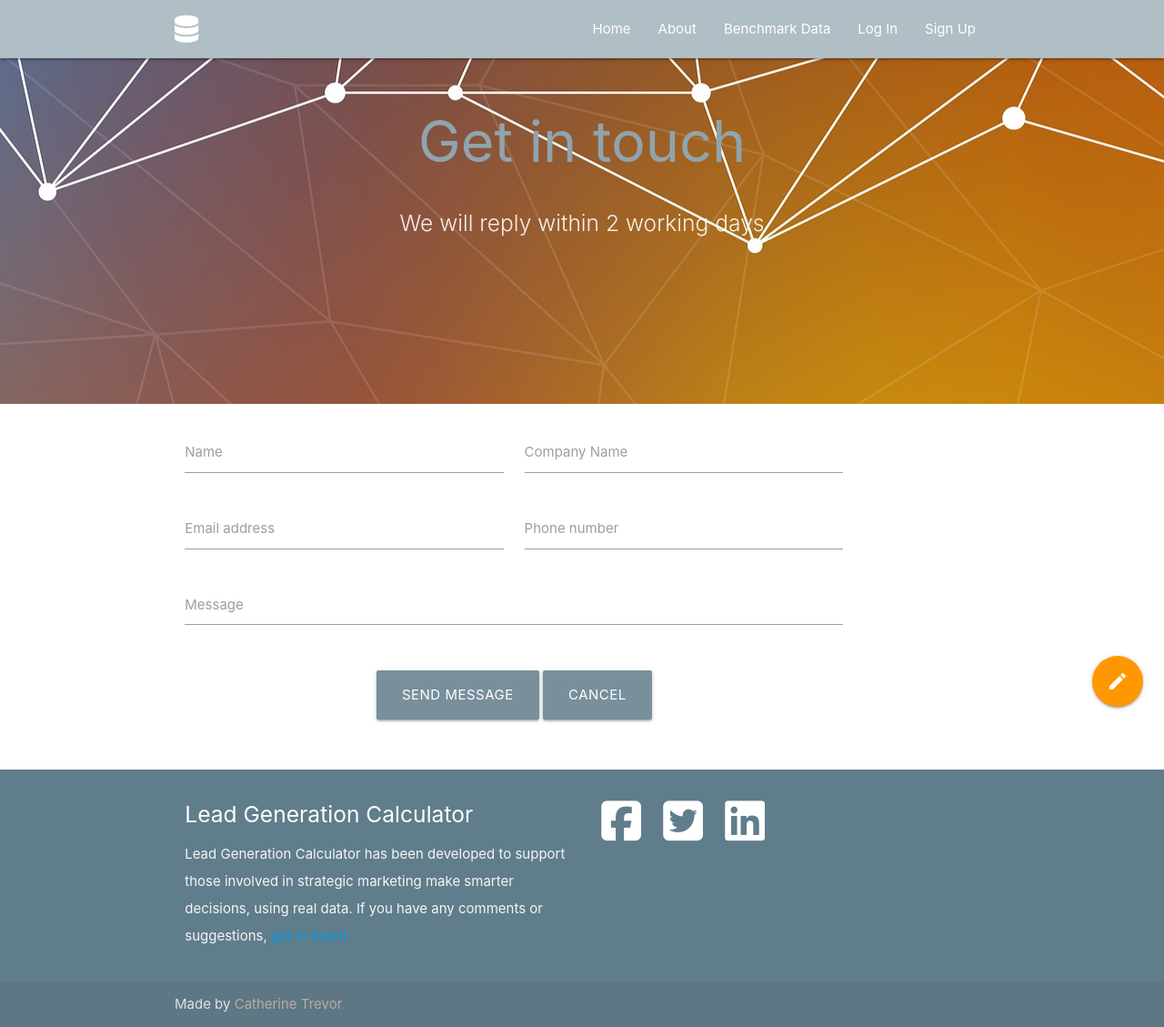
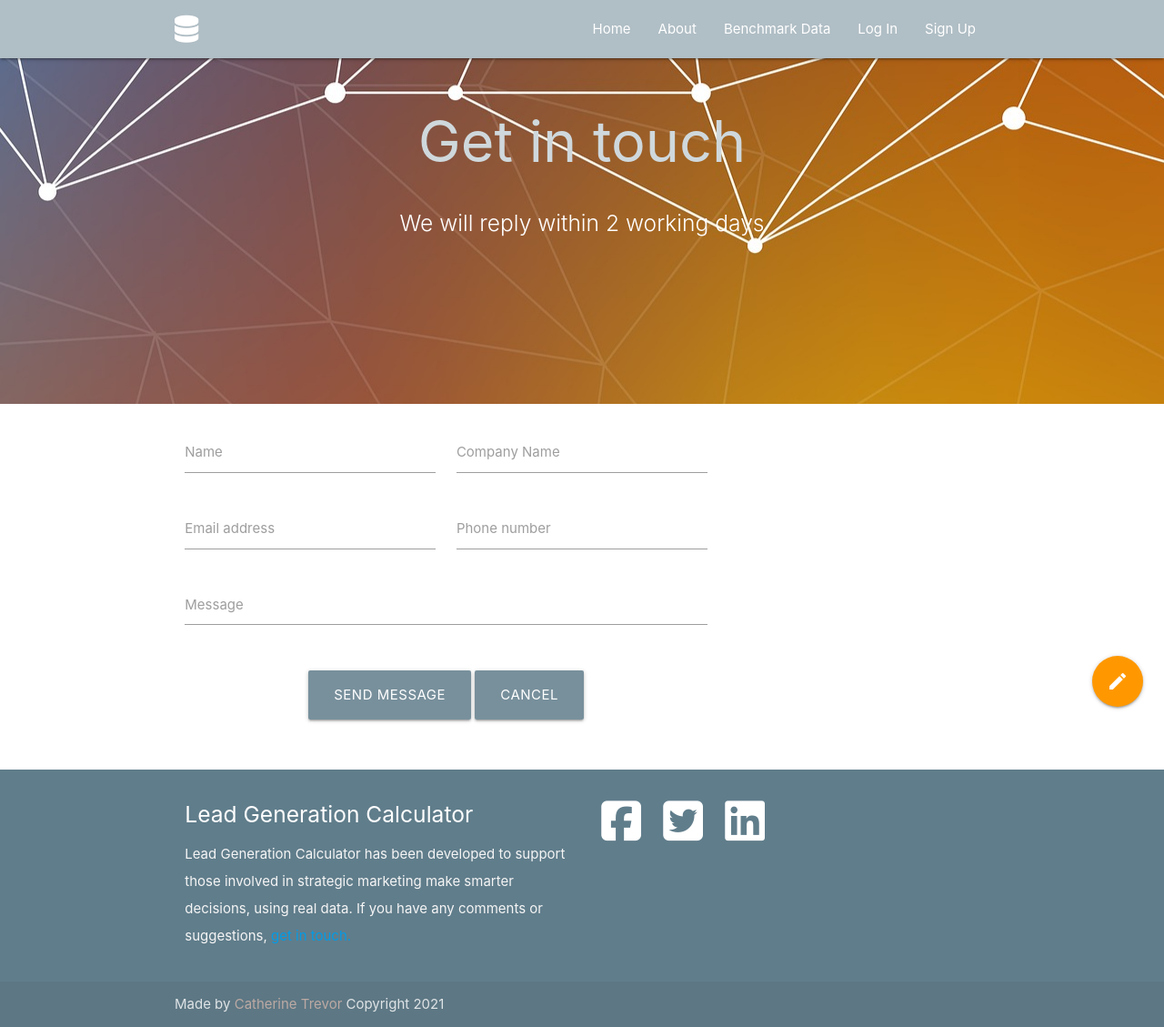
Before and after one commit to CatherineTrevor/lead-generator-calculator, a Flask app: page /contact_us in a window 1280 px wide. Shown: the whole page at 91% size. Run offline with Flask 2, Linux system fonts and the light colour scheme; some libraries are stand-ins or nearby versions.

Commit message:
update text styling to index, about, contact page headers

```diff
--- a/templates/about.html
+++ b/templates/about.html
@@ -3,11 +3,11 @@
     <div id="index-banner" class="parallax-container">
         <div class="section no-pad-bot">
             <div class="container">
-                <h1 class="header center blue-grey-text text-lighten-2">
+                <h1 class="header center blue-grey-text text-lighten-4">
                     About
                 </h1>
                 <div class="row center">
-                    <h5 class="header col s12 light">
+                    <h5 class="header col s12 white-text light">
                         Make strategic marketing decisions based on real data
                     </h5>
                 </div>
@@ -75,7 +75,7 @@
         <div class="section no-pad-bot">
             <div class="container">
                 <div class="row center">
-                    <h4 class="header col s12 light">
+                    <h4 class="header col s12 whote-text light">
                         FAQs
                     </h4>
                 </div>
--- a/templates/base.html
+++ b/templates/base.html
@@ -90,7 +90,7 @@
       </div>
       <div class="footer-copyright">
         <div class="container">
-        Made by <a class="brown-text text-lighten-3" href="https://github.com/CatherineTrevor" target="_blank">Catherine Trevor</a>
+        Made by <a class="brown-text text-lighten-3" href="https://github.com/CatherineTrevor" target="_blank">Catherine Trevor</a> Copyright 2021
         </div>
       </div>
     </footer>
--- a/templates/contact_us.html
+++ b/templates/contact_us.html
@@ -3,11 +3,11 @@
 <div id="index-banner" class="parallax-container">
     <div class="section no-pad-bot">
         <div class="container">
-            <h1 class="header center blue-grey-text text-lighten-2">
+            <h1 class="header center blue-grey-text text-lighten-4">
                 Get in touch
             </h1>
             <div class="row center">
-                <h5 class="header col s12 light">
+                <h5 class="header col s12 white-text light">
                     We will reply within 2 working days
                 </h5>
             </div>
@@ -20,8 +20,8 @@
 <div class="container">
         <div class="section">
             <div class="row">
-                <form class="col l10 s8" method="POST" action="{{ url_for('contact_us') }}">
-                    <div class="row">
+                <form class="col l8 s8" method="POST" action="{{ url_for('contact_us') }}">
+                    <div class="row center">
                         <div class="input-field col s6">
                             <input name="contact_name" id="contact_name" type="text" class="validate" required>
                             <label class="active" for="contact_name">Name</label>
--- a/templates/log_in.html
+++ b/templates/log_in.html
@@ -46,7 +46,7 @@
                 Don't yet have an account? Click here to create one
             </p>
         </a>
-        <a href="{{ url_for('index') }}">
+        <a href="{{ url_for('contact_us') }}">
             <p class="blue-grey-text center">
                 Forgotten your log in details? Get in touch and we'll help you get back in
             </p>
```
Also changed, not shown: templates/index.html (+9 -12 lines).
